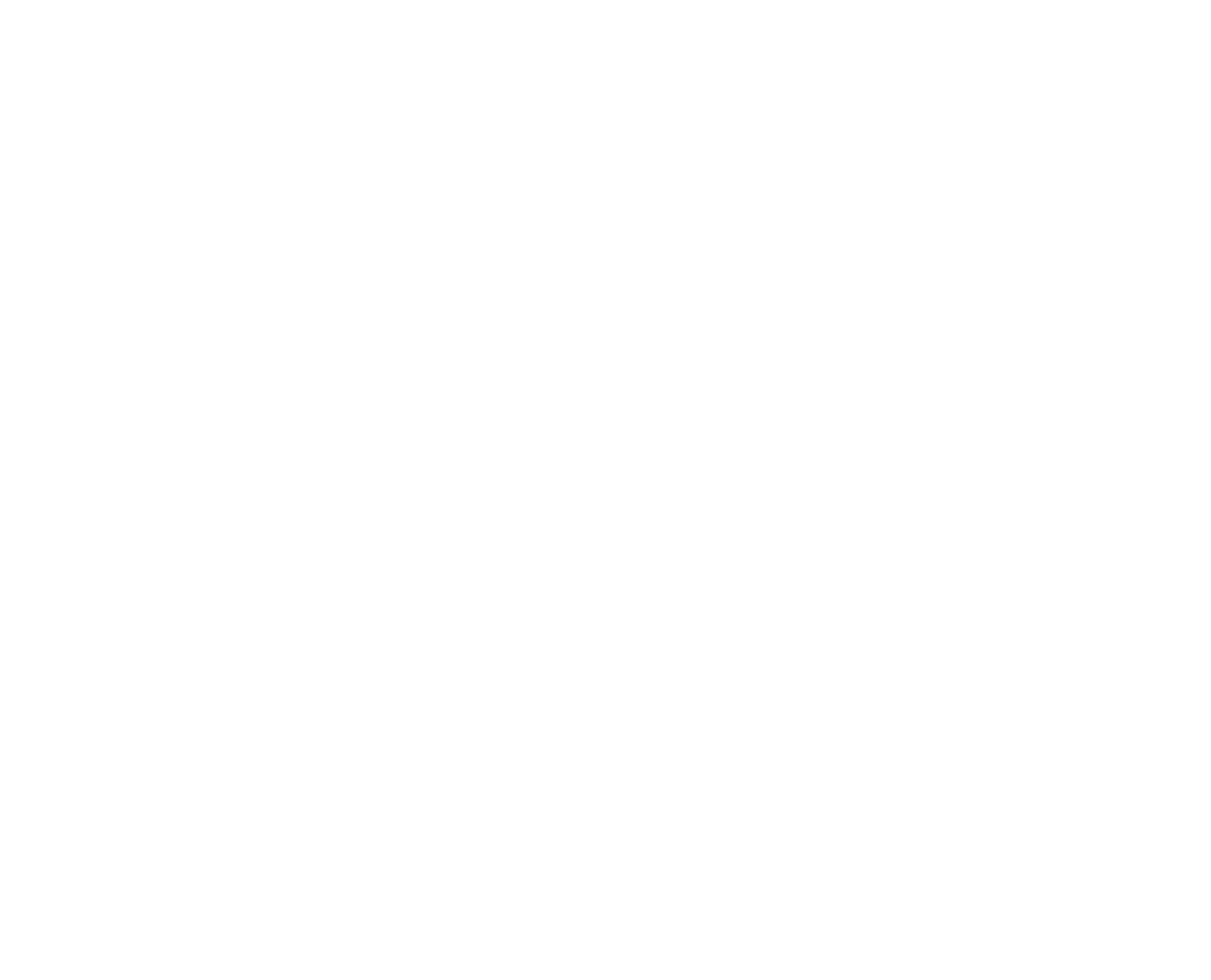
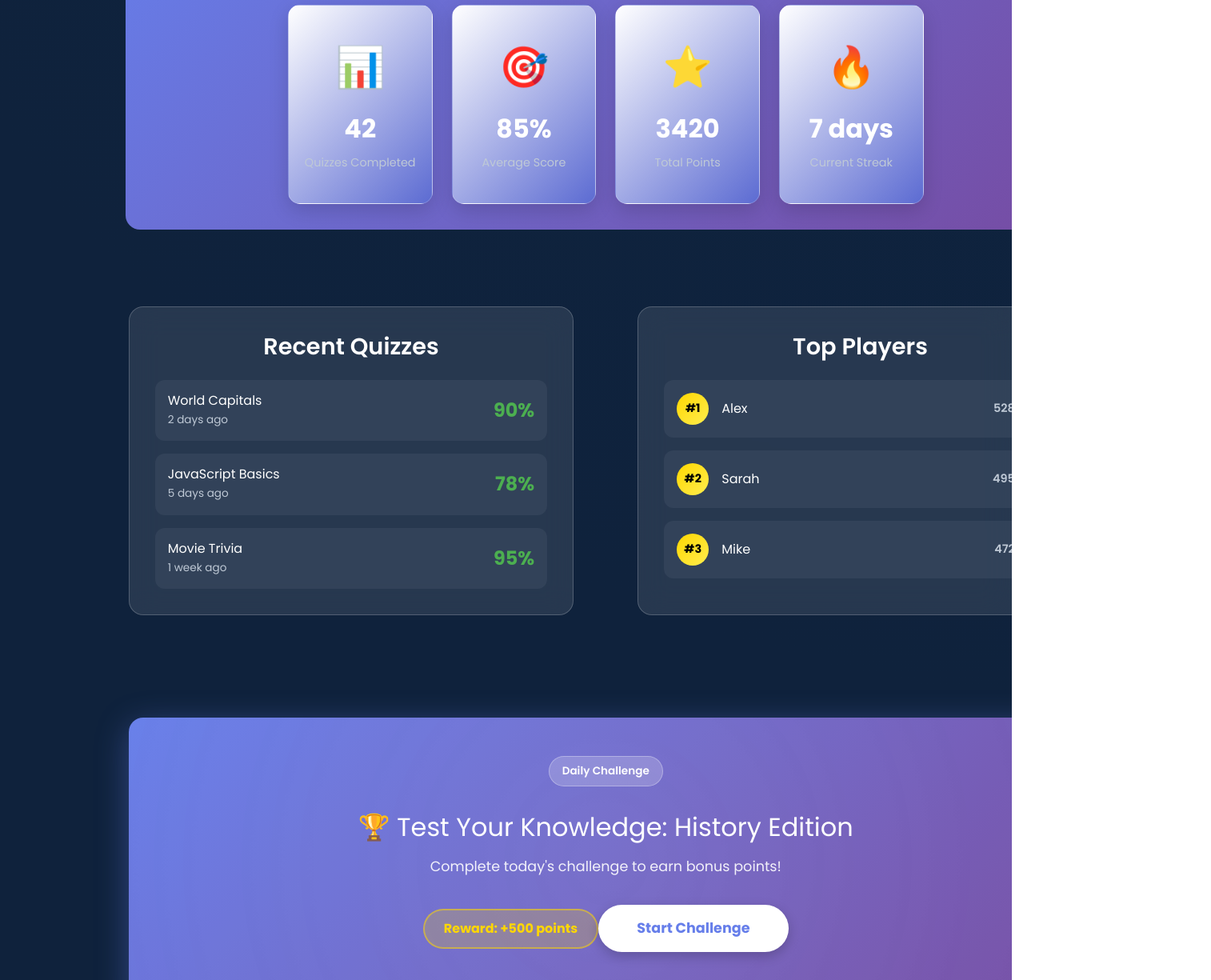
Before and after one commit to Rejina7/WebProject, a React (Vite) app in the folder frontend/: page /home in a window 1280 px wide. Shown: the part 1060-2285 px from the top of the page at 80% size, 1514 px wide, since content can reach past the window. Before the commit the page ends 926 px from the top, so only its background shows below. Built offline with nearby package versions, Linux system fonts and the light colour scheme.

Commit message:
added some feature on homepage frontend

```diff
--- a/frontend/src/Pages/Public/Homepage.jsx
+++ b/frontend/src/Pages/Public/Homepage.jsx
@@ -12,6 +12,28 @@
     { id: 3, title: "Geography", icon: "🌍" },
     { id: 4, title: "General Knowledge", icon: "❓" },
     { id: 5, title: "Entertainment", icon: "🎬" },
+  ];
+
+  // User stats
+  const userStats = {
+    quizzesCompleted: 42,
+    averageScore: 85,
+    totalPoints: 3420,
+    streak: 7,
+  };
+
+  // Recent quizzes
+  const recentQuizzes = [
+    { id: 1, title: "World Capitals", score: 90, date: "2 days ago" },
+    { id: 2, title: "JavaScript Basics", score: 78, date: "5 days ago" },
+    { id: 3, title: "Movie Trivia", score: 95, date: "1 week ago" },
+  ];
+
+  // Leaderboard
+  const leaderboard = [
+    { rank: 1, name: "Alex", points: 5280 },
+    { rank: 2, name: "Sarah", points: 4950 },
+    { rank: 3, name: "Mike", points: 4720 },
   ];
 
   const filteredCategories = categories.filter((c) =>
@@ -32,6 +54,7 @@
           <div className="navbar-buttons">
             <button className="nav-btn">Profile</button>
             <button className="nav-btn">Dashboard</button>
+            <button className="logout-button">Logout</button>
           </div>
           <div className="navbar-search">
             <input
@@ -71,8 +94,76 @@
         </div>
       </section>
 
-      {/* Logout Button - Bottom Right */}
-      <button className="logout-button-fixed">Logout</button>
+      {/* Stats Section */}
+      <section className="stats-section">
+        <h2 className="section-title">Your Status</h2>
+        <div className="stats-grid">
+          <div className="stat-card">
+            <div className="stat-icon">📊</div>
+            <div className="stat-value">{userStats.quizzesCompleted}</div>
+            <div className="stat-label">Quizzes Completed</div>
+          </div>
+          <div className="stat-card">
+            <div className="stat-icon">🎯</div>
+            <div className="stat-value">{userStats.averageScore}%</div>
+            <div className="stat-label">Average Score</div>
+          </div>
+          <div className="stat-card">
+            <div className="stat-icon">⭐</div>
+            <div className="stat-value">{userStats.totalPoints}</div>
+            <div className="stat-label">Total Points</div>
+          </div>
+          <div className="stat-card">
+            <div className="stat-icon">🔥</div>
+            <div className="stat-value">{userStats.streak} days</div>
+            <div className="stat-label">Current Streak</div>
+          </div>
+        </div>
+      </section>
+
+      {/* Recent & Leaderboard Section */}
+      <section className="info-section">
+        {/* Recent Quizzes */}
+        <div className="recent-quizzes">
+          <h2 className="section-title">Recent Quizzes</h2>
+          <div className="recent-list">
+            {recentQuizzes.map((quiz) => (
+              <div key={quiz.id} className="recent-item">
+                <div className="recent-info">
+                  <h3>{quiz.title}</h3>
+                  <p className="recent-date">{quiz.date}</p>
+                </div>
+                <div className="recent-score">{quiz.score}%</div>
+              </div>
+            ))}
+          </div>
+        </div>
+
+        {/* Leaderboard */}
+        <div className="leaderboard">
+          <h2 className="section-title">Top Players</h2>
+          <div className="leaderboard-list">
+            {leaderboard.map((player) => (
+              <div key={player.rank} className="leaderboard-item">
+                <div className="rank-badge">#{player.rank}</div>
+                <div className="player-name">{player.name}</div>
+                <div className="player-points">{player.points} pts</div>
+              </div>
+            ))}
+          </div>
+        </div>
+      </section>
+
+      {/* Daily Challenge */}
+      <section className="daily-challenge">
+        <div className="challenge-card">
+          <div className="challenge-badge">Daily Challenge</div>
+          <h2>🏆 Test Your Knowledge: History Edition</h2>
+          <p>Complete today's challenge to earn bonus points!</p>
+          <div className="challenge-reward">Reward: +500 points</div>
+          <button className="challenge-button">Start Challenge</button>
+        </div>
+      </section>
     </div>
   );
 }
--- a/frontend/src/css/homepage.css
+++ b/frontend/src/css/homepage.css
@@ -1,14 +1,22 @@
 /* ============================= */
 /* Global */
 html {
+  overflow-x: hidden;
   overflow-y: scroll;
+  scrollbar-gutter: stable;
   background: radial-gradient(circle at top right, #0e2441, #0f223c 70%);
+
+
 }
 
 body {
   margin: 0;
   padding: 0;
   background: radial-gradient(circle at top right, #0e2441, #0f223c 70%);
+  overflow-x: hidden;
+  overflow-y: scroll;
+  scrollbar-gutter: stable;
+
 }
 
 /* ============================= */
@@ -19,12 +27,21 @@
   margin: 0;
   padding: 0;
   box-sizing: border-box;
-  width: 160%;
+  width: 149%;
   min-height: 100vh;
   background: radial-gradient(circle at top right, #0e2441, #0f223c 70%);
   overflow-x: hidden;
 
 }
+
+.hero-wrapper {
+  display: flex;
+  gap: 2rem;
+  width: 100%;
+  max-width: 1200px;   /* 👈 controls page width */
+  margin: 0 auto;     /* 👈 centers everything */
+}
+
 
 /* ============================= */
 /* Navbar */
@@ -82,6 +99,9 @@
 /* Navbar search */
 .navbar-search input {
   width: 200px;
+  min-width: 200px;
+  flex: 0 0 200px;
+  box-sizing: border-box;
   padding: 0.5rem 0.8rem;
   border: 2px solid #ccc;
   border-radius: 8px;
@@ -96,13 +116,11 @@
 /* ============================= */
 /* Hero Section (FIXED HEIGHT) */
 .homepage-hero {
-  flex: 1;
   display: flex;
   gap: 2rem;
   padding: 3rem 2rem;
   align-items: flex-start;
   min-height: calc(100vh - 80px);
-
 }
 
 
@@ -112,7 +130,7 @@
   display: flex;
   align-items: center;
   justify-content: center;
-  max-width: 500px;
+  max-width: 900px;
   min-height: 400px;
 }
 
@@ -200,27 +218,280 @@
 
 /* ============================= */
 /* Logout Button */
-.logout-button-fixed {
-  position: fixed;
-  bottom: 30px;
-  right: 30px;
+.logout-button {
+  padding: 0.5rem 1rem;
   background: linear-gradient(135deg, #cc101f, #dc122a);
   color: white;
-  padding: 12px 30px;
   border: none;
-  border-radius: 25px;
+  border-radius: 8px;
   font-weight: 600;
-  font-size: 16px;
-  box-shadow: 0 8px 25px rgba(252, 252, 252, 0.4);
+  cursor: pointer;
   transition: all 0.3s ease;
-  z-index: 1000;
-  cursor: pointer;
 }
 
-.logout-button-fixed:hover {
+.logout-button:hover {
+  background: linear-gradient(135deg, #c23a4a, #ff4757);
+  transform: translateY(-2px);
+  box-shadow: 0 5px 15px rgba(255, 71, 87, 0.4);
+}
+
+/* ============================= */
+/* Stats Section */
+.stats-section {
+  padding: 2rem 2rem;
+  margin-top: 2rem;
+  display: flex;
+  flex-direction: column;
+  align-items: center;
+  justify-content: center;
+  border-radius: 18px;
+}
+
+.section-title {
+  font-size: 1.8rem;
+  color: #fff;
+  margin-bottom: 1.5rem;
+  text-align: center;
+  font-weight: 600;
+}
+
+.stats-grid {
+  display: grid;
+  grid-template-columns: repeat(4, 1fr);
+  gap: 1.5rem;
+  max-width: 1200px;
+  margin: 0 auto;
+}
+
+.stat-card {
+  background: rgba(255, 255, 255, 0.1);
+  backdrop-filter: blur(18px);
+  border-radius: 18px;
+  padding: 2rem;
+  text-align: center;
+  border: 1px solid rgba(255, 255, 255, 0.2);
+  transition: transform 0.3s, box-shadow 0.3s;
+}
+
+.stat-card:hover {
+  transform: translateY(-5px);
+  box-shadow: 0 12px 30px rgba(0, 0, 0, 0.2);
+}
+
+.stat-icon {
+  font-size: 2.5rem;
+  margin-bottom: 1rem;
+}
+
+.stat-value {
+  font-size: 2rem;
+  font-weight: 700;
+  color: #fff;
+  margin-bottom: 0.5rem;
+}
+
+.stat-label {
+  font-size: 0.9rem;
+  color: #bfc9d6;
+}
+
+/* ============================= */
+/* Info Section (Recent & Leaderboard) */
+.info-section {
+  display: grid;
+  grid-template-columns: 1fr 1fr;
+  gap: 5rem;
+  padding: 2rem;
+  margin-top: 4rem;
+  width: 83%;
+  margin-left: auto;
+  margin-right: auto;
+}
+
+.recent-quizzes,
+.leaderboard {
+  background: rgba(255, 255, 255, 0.1);
+  backdrop-filter: blur(18px);
+  border-radius: 18px;
+  padding: 2rem;
+  border: 1px solid rgba(255, 255, 255, 0.2);
+}
+
+.recent-list,
+.leaderboard-list {
+  display: flex;
+  flex-direction: column;
+  gap: 1rem;
+}
+
+.recent-item {
+  display: flex;
+  justify-content: space-between;
+  align-items: center;
+  padding: 1rem;
+  background: rgba(255, 255, 255, 0.05);
+  border-radius: 12px;
+  transition: background 0.3s;
+}
+
+.recent-item:hover {
+  background: rgba(255, 255, 255, 0.1);
+}
+
+.recent-info h3 {
+  color: #fff;
+  font-size: 1rem;
+  margin: 0 0 0.3rem 0;
+}
+
+.recent-date {
+  color: #bfc9d6;
+  font-size: 0.85rem;
+  margin: 0;
+}
+
+.recent-score {
+  font-size: 1.5rem;
+  font-weight: 700;
+  color: #4CAF50;
+}
+
+.leaderboard-item {
+  display: flex;
+  align-items: center;
+  gap: 1rem;
+  padding: 1rem;
+  background: rgba(255, 255, 255, 0.05);
+  border-radius: 12px;
+  transition: background 0.3s;
+}
+
+.leaderboard-item:hover {
+  background: rgba(255, 255, 255, 0.1);
+}
+
+.rank-badge {
+  background: linear-gradient(135deg, #ffd700, #ffed4e);
+  color: #000;
+  width: 40px;
+  height: 40px;
+  display: flex;
+  align-items: center;
+  justify-content: center;
+  border-radius: 50%;
+  font-weight: 700;
+  font-size: 0.9rem;
+}
+
+.player-name {
+  flex: 1;
+  color: #fff;
+  font-size: 1rem;
+  font-weight: 500;
+}
+
+.player-points {
+  color: #bfc9d6;
+  font-size: 0.9rem;
+  font-weight: 600;
+}
+
+/* ============================= */
+/* Daily Challenge */
+.daily-challenge {
+  padding: 2rem;
+  margin-top: 4rem;
+  width: 83%;
+  margin-left: auto;
+  margin-right: auto;
+}
+
+.challenge-card {
+  background: linear-gradient(135deg, #667eea 0%, #764ba2 100%);
+  border-radius: 18px;
+  padding: 3rem;
+  text-align: center;
+  box-shadow: 0 10px 40px rgba(102, 126, 234, 0.4);
+  position: relative;
+  overflow: hidden;
+}
+
+.challenge-card::before {
+  content: '';
+  position: absolute;
+  top: -50%;
+  right: -50%;
+  width: 200%;
+  height: 200%;
+  background: radial-gradient(circle, rgba(255,255,255,0.1) 0%, transparent 70%);
+  animation: pulse 4s ease-in-out infinite;
+}
+
+@keyframes pulse {
+  0%, 100% { transform: scale(1); opacity: 0.5; }
+  50% { transform: scale(1.1); opacity: 0.8; }
+}
+
+.challenge-badge {
+  display: inline-block;
+  background: rgba(255, 255, 255, 0.2);
+  color: #fff;
+  padding: 0.5rem 1rem;
+  border-radius: 20px;
+  font-size: 0.85rem;
+  font-weight: 600;
+  margin-bottom: 1rem;
+  border: 1px solid rgba(255, 255, 255, 0.3);
+}
+
+.challenge-card h2 {
+  color: #fff;
+  font-size: 2rem;
+  margin: 1rem 0;
+  position: relative;
+  z-index: 1;
+}
+
+.challenge-card p {
+  color: rgba(255, 255, 255, 0.9);
+  font-size: 1.1rem;
+  margin: 1rem 0;
+  position: relative;
+  z-index: 1;
+}
+
+.challenge-reward {
+  display: inline-block;
+  background: rgba(255, 215, 0, 0.2);
+  color: #ffd700;
+  padding: 0.7rem 1.5rem;
+  border-radius: 25px;
+  font-weight: 700;
+  margin: 1.5rem 0;
+  border: 2px solid rgba(255, 215, 0, 0.5);
+  position: relative;
+  z-index: 1;
+}
+
+.challenge-button {
+  background: #fff;
+  color: #667eea;
+  padding: 1rem 3rem;
+  border: none;
+  border-radius: 30px;
+  font-size: 1.1rem;
+  font-weight: 700;
+  cursor: pointer;
+  transition: all 0.3s ease;
+  box-shadow: 0 5px 15px rgba(0, 0, 0, 0.2);
+  position: relative;
+  z-index: 1;
+}
+
+.challenge-button:hover {
   transform: translateY(-3px);
-  box-shadow: 0 12px 35px rgba(255, 71, 87, 0.6);
-  background: linear-gradient(135deg, #c23a4a, #ff4757);
+  box-shadow: 0 8px 25px rgba(0, 0, 0, 0.3);
+  background: #f0f0f0;
 }
 
 /* ============================= */
@@ -250,4 +521,30 @@
   .hero-right {
     margin-top: 2rem;
   }
+
+  .stats-grid {
+    grid-template-columns: repeat(2, 1fr);
+  }
+
+  .info-section {
+    grid-template-columns: 1fr;
+  }
+
+  .challenge-card {
+    padding: 2rem;
+  }
+
+  .challenge-card h2 {
+    font-size: 1.5rem;
+  }
 }
+
+@media (max-width: 600px) {
+  .stats-grid {
+    grid-template-columns: 1fr;
+  }
+
+  .categories-container {
+    grid-template-columns: 1fr;
+  }
+}
```
